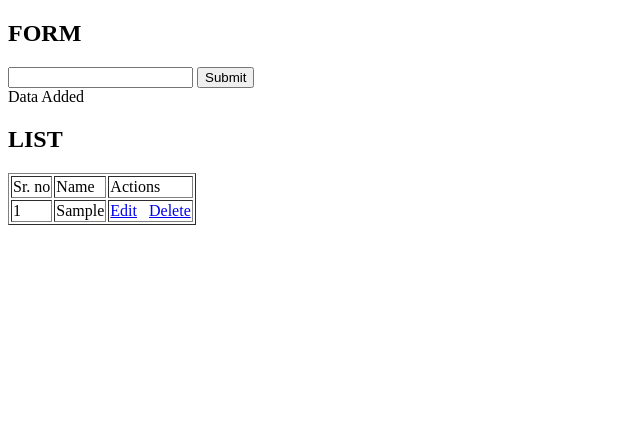
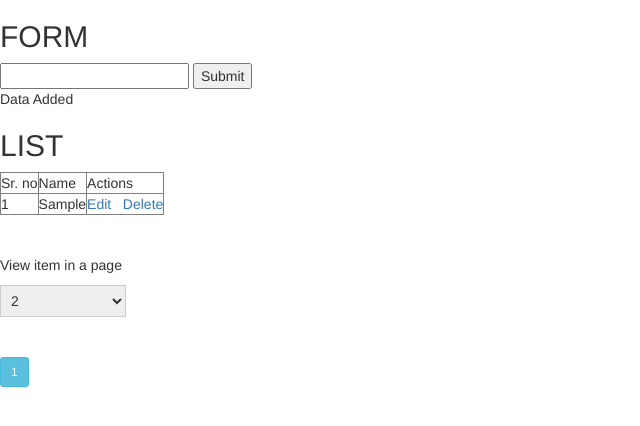
Before and after one commit to DarshitWohlig/CRUD-on-LocalStorage-1, a website: page index.html in a window 1280 px wide. Both pictures are taken after typing "Sample" into the empty fields and a click on the button "Submit". Shown: the whole page, without its empty margins (0-640 px from the left). Drawn offline with nearby package versions, Linux system fonts and the light colour scheme.

Commit message:
25/04 6:00

```diff
--- a/index.html
+++ b/index.html
@@ -1,11 +1,53 @@
-<!DOCTYPE html>  <!--The DOCTYPE declaration is an instruction to the web browser about what version of HTML the page is written in.-->
-<html lang="en">  <!-- used to identify the language of text content on the web.-->
+<!DOCTYPE html>
+<!--The DOCTYPE declaration is an instruction to the web browser about what version of HTML the page is written in.-->
+<html lang="en">
+<!-- used to identify the language of text content on the web.-->
+
 <head>
     <meta charset="UTF-8">
     <meta http-equiv="X-UA-Compatible" content="IE=edge">
     <meta name="viewport" content="width=device-width, initial-scale=1.0">
+
+    <link rel="stylesheet" href="https://maxcdn.bootstrapcdn.com/bootstrap/3.4.0/css/bootstrap.min.css">
+    <script src="https://ajax.googleapis.com/ajax/libs/jquery/3.4.1/jquery.min.js"></script> <!-- Jquery extension-->
+    <script src="https://maxcdn.bootstrapcdn.com/bootstrap/3.4.0/js/bootstrap.min.js"></script>
     <title>CRUD</title>
 </head>
+
+<style>
+     select{
+width: 126px;
+padding: 6px;
+margin: 5px epx;
+border: 1px solid #ccc;
+cursor: pointer;
+outline: none;
+     }
+    .pagination {
+        height: 50px;
+        padding: 0px 5px;
+        width: auto;
+        float: right;
+        display: flex;
+        justify-content: space-around;
+        align-items: center;
+    }
+
+    ul li {
+        list-style: none;
+        padding: 5px 10px;
+        font-weight: bold;
+        border: 1px solid rgb(207, 201, 201);
+    }
+
+    td :nth-child(6)>input {
+        float: none;
+        margin: 0;
+        width: 15px;
+        height: 15px;
+    }
+</style>
+
 <body>
     <h2>FORM </h2>
     <form>
@@ -32,10 +74,74 @@
 
         </tbody>
     </table>
+    <br>
+    <br>
 
-    <div id="pagination-wrapper"></div>
+    <section>
+        <div>
+            <p>View item in a page</p>
+            <select name="" id="">
+                <option value="2">2</option>
+                <option value="4">4</option>
+                <option value="6">6</option>
+                <option value="8">8</option>
+                <option value="10">10</option>
+                <option value="12">12</option>
+            </select>
+        </div>
+        <ul class="pagination">
+            <li class="prev"><a href="#" id="prev">&#139;</a></li>
+            <li class="next"><a href="#" id="next">&#155;</a></li>
+        </ul>
+    </section>
+    <br>
+    <br>
+    <div id="pagination-wrapper">
 
+    </div>
+
+    <script>
+        let main = document.getElementById('selectall');
+
+
+        let tbody = document.querySelector('tbody');
+        let tr = tbody.getElementsByTagName('tr');
+        let ul = document.querySelector('.pagination');
+        let selects = document.querySelector('select');
+        let arrayTr = [];
+
+        for (let i = 0; i < tr.length; i++) {
+            arrayTr.push(tr[i]);
+        }
+
+        selects.onchange = rowCount;
+        function rowCount(e) {
+            let limit = parseInt(e.target.value);
+            displayPage(limit);
+        }
+        function displayPage(limit) {
+            tbody.innerHTML = "";
+            for (let i = 0; i < limit; i++) {
+                tbody.append(arrayTr[i]);
+            }
+            buttonGenerator(limit);
+        }
+        displayPage(4);
+
+        function buttonGenerator(limit){
+            const nofTr = arrayTr.length;
+            if (nofTr <= limit)
+            {
+                ul.style.display = 'none';
+            }
+            else
+            {
+                ul.style.display= 'flex';
+            }
+        }
+    </script>
     <script src="index.js"></script>
 
 </body>
+
 </html>
--- a/index.js
+++ b/index.js
@@ -12,7 +12,7 @@ function manageData(){
     else{
         if(id==='' && isNaN(id)==false){     //Checks if ID is null so user is adding data else user is updating data
 
-            let arr = JSON.parse(localStorage.getItem('crud'));  // used to check if there is something named 'crud' already in LocalStorage or not
+             arr = JSON.parse(localStorage.getItem('crud'));  // used to check if there is something named 'crud' already in LocalStorage or not
 
             if(arr==null){     //if there is nothing in localstorage then we add it......
 
@@ -37,24 +37,69 @@ function manageData(){
         }
         selectData();
     }
-
 }
 
+function selectData(){
 
-function selectData(){
-    let arr = JSON.parse(localStorage.getItem('crud'));
+    var arr = JSON.parse(localStorage.getItem('crud'));
 
-    if(arr!=null){
-        let Sno=1;
-        let storage='';
+     var state = {
+        'querySet': arr,
+        'page': 1,
+        'rows': 3,
+      };
 
-        for (let i in arr){
+     function pagination(querySet,page,rows){
+        var trimStart = (page-1)*rows;
+        var trimEnd = trimStart+rows;
 
-            storage += `<tr> <td>${Sno}</td> <td>${arr[i]}</td> <td> <a href=javascript:void(0) onclick="editData(${i})">Edit</a> &nbsp <a href=javascript:void(0) onclick="deleteData(${i})">Delete</a></td> </tr>`
-            Sno++;
+        trimmedData = querySet.slice(trimStart,trimEnd);
+
+        var pages = Math.ceil(querySet.length /rows);
+
+        return{
+            'querySet':trimmedData,
+            'pages':pages
         }
-        document.getElementById('root').innerHTML=storage;  // inserts localstorage data into Tbody.
+
     }
+    function paginationButtons(pages){
+    var wrapper = document.getElementById('pagination-wrapper');
+    wrapper.innerHTML='';
+    console.log('Pages:', pages)
+
+    for(var page=1 ; page<=pages ; page++){
+        wrapper.innerHTML += `<button value=${page} class="page btn btn-sm btn-info">${page}</button> `
+    }
+
+    $('.page').on('click', function() {
+
+        $('#root').empty();
+
+        state.page = $(this).val();
+        selectData()
+    });
+}
+
+        let Sno = 1;
+        let storage = "";
+
+        data = pagination(state.querySet, state.page, state.rows);
+        console.log("Dataa: ", data);
+        myList = data.querySet;
+
+        for (let i in myList) {
+          storage += `<tr>
+                            <td>${Sno++}</td>
+                            <td>${myList[i]}</td>
+                            <td> <a href=javascript:void(0) onclick="editData(${i})">Edit</a> &nbsp
+                                 <a href=javascript:void(0) onclick="deleteData(${i})">Delete</a>
+                            </td>
+                        </tr>`
+
+          document.getElementById("root").innerHTML = storage; // inserts localstorage data into Tbody
+        }
+    paginationButtons(data.pages)
 }
 
 
@@ -63,7 +108,6 @@ function editData(refID){
     id=refID;
     let arr = JSON.parse(localStorage.getItem('crud'));
     document.getElementById('name').value=arr[refID];
-
 
 }
 
```
Also changed, not shown: package.json (added, +19 -0 lines).
